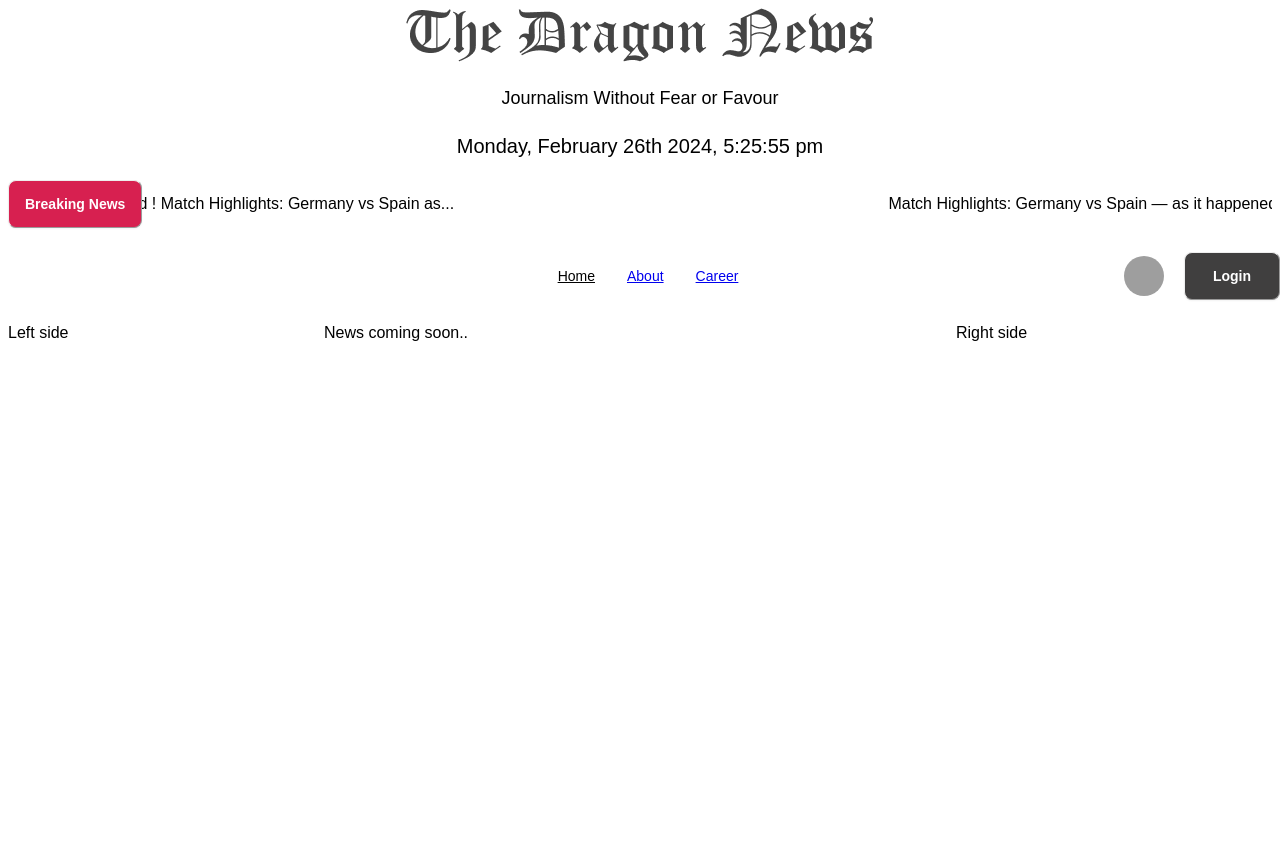
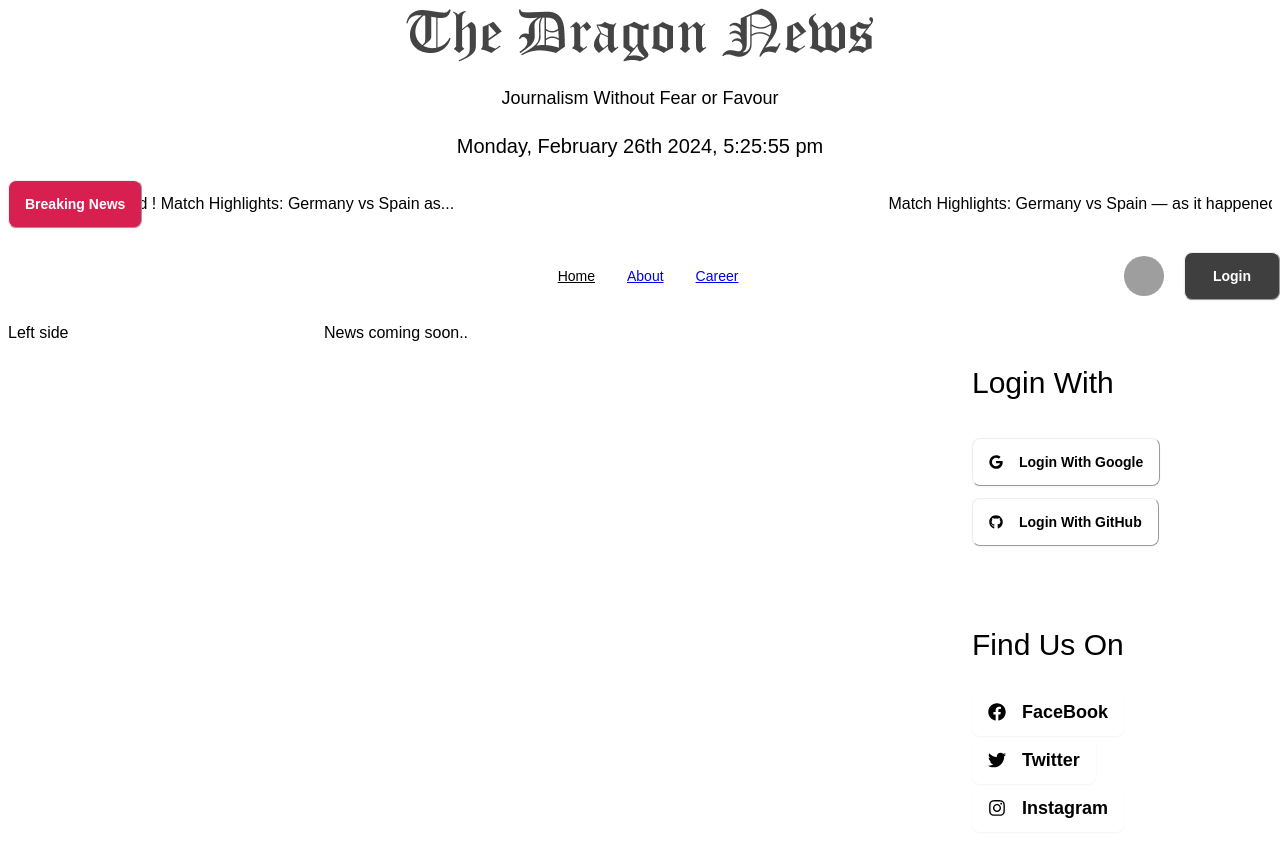
Before and after one commit to mazharulislam-12/dragon-news, a React (Vite) app: page / in a window 1280 px wide. Shown: the top 856 px of the page. Before the commit the page ends 800 px from the top, so only its background shows below. Built offline with nearby package versions, Linux system fonts and the light colour scheme; grey boxes are pictures that could not be loaded.

Commit message:
right side navbar login section and find us section crate

```diff
--- a/package.json
+++ b/package.json
@@ -17,6 +17,7 @@
     "react": "^18.2.0",
     "react-dom": "^18.2.0",
     "react-fast-marquee": "^1.6.4",
+    "react-icons": "^5.0.1",
     "react-router-dom": "^6.22.1",
     "sort-by": "^1.2.0"
   },
--- a/src/pages/shared/RightSideNav/RightSideNav.jsx
+++ b/src/pages/shared/RightSideNav/RightSideNav.jsx
@@ -1,9 +1,43 @@
 import React from 'react';
+import { FaFacebook, FaGithub, FaGoogle, FaInstagram, FaTwitter } from "react-icons/fa";
 
 const RightSideNav = () => {
     return (
         <div>
-            Right side
+
+            <div className='p-4 space-y-3 mb-6'>
+                <h2 className='text-3xl font-medium'>Login With</h2>
+
+                <button className="btn gap-4 ">
+                <FaGoogle />
+                    Login With Google
+                </button>
+                <button className="btn gap-4 ">
+                <FaGithub />
+                    Login With GitHub
+                </button>
+            </div>
+
+            <div className='p-4  mb-6'>
+                <h2 className='text-3xl  font-medium'>Find Us On</h2>
+
+                <a className="btn gap-4 text-lg border">
+                <FaFacebook />
+                    FaceBook
+                </a>
+                <br />
+                <a className="btn gap-4 text-lg">
+                <FaTwitter />
+                Twitter
+                </a>
+                <br />
+                <a className="btn gap-4 text-lg">
+                <FaInstagram />
+                    Instagram
+                </a>
+
+            </div>
+
         </div>
     );
 };
```
Also changed, not shown: 1 other file (tests, documents, lock files or other folders).
